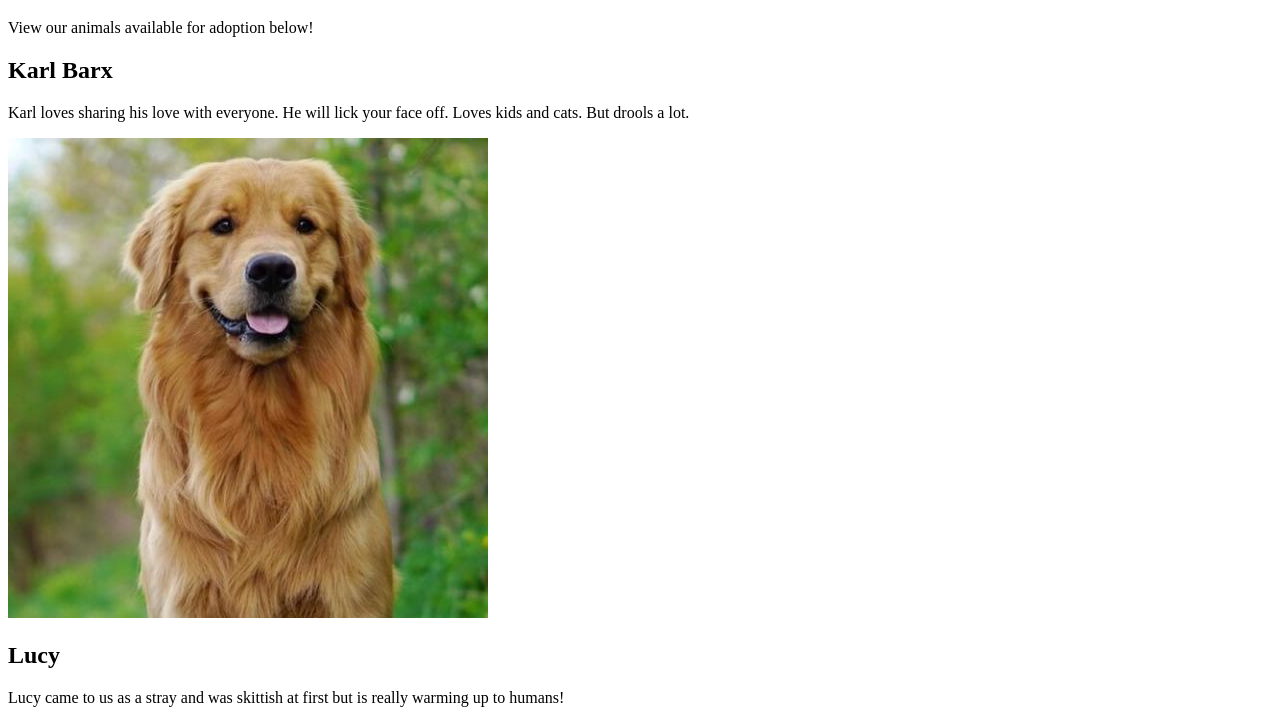
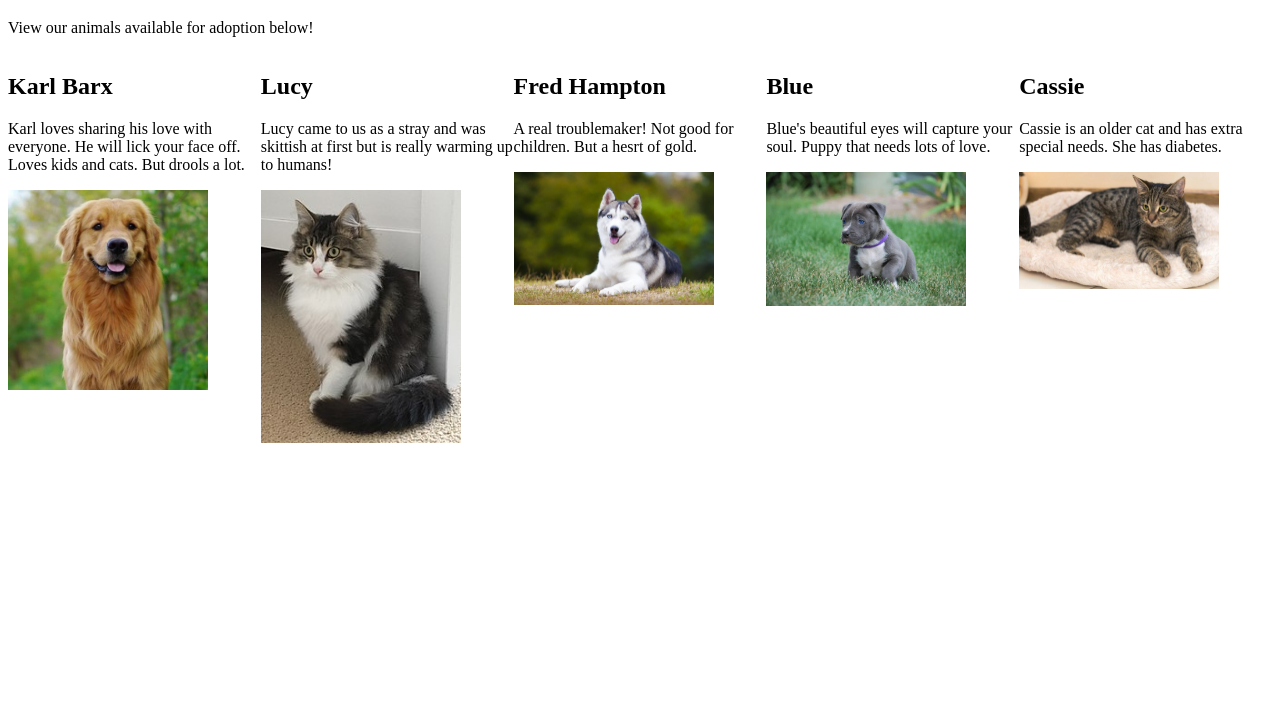
Before and after one commit to aaronjosephewert/animal-shelter-project, a plain HTML site: page index.html in a window 1280 px wide. Shown: the part 61-781 px from the top of the page. Drawn offline with Linux system fonts and the light colour scheme.

Commit message:
add css styling to divs for profiles

```diff
--- a/css/styles.css
+++ b/css/styles.css
@@ -0,0 +1,7 @@
+.profile{
+  width:20%;
+  float:left;
+}
+.profile img{
+  width:200px;
+}
--- a/index.html
+++ b/index.html
@@ -10,27 +10,27 @@
     <p>View our animals available for adoption below!</p>
   </div>
 <div>
-  <div>
+  <div class="profile">
     <h2>Karl Barx</h2>
     <p>Karl loves sharing his love with everyone. He will lick your face off. Loves kids and cats. But drools a lot.</p>
     <img src="img/golden_retriever.jpg" alt="Photo of Karl Barx">
   </div>
-  <div>
+  <div class="profile">
     <h2>Lucy</h2>
     <p>Lucy came to us as a stray and was skittish at first but is really warming up to humans!</p>
     <img src="img/tabby_cat_2.jpg" alt="Photo of Lucy the cat">
   </div>
-  <div>
+  <div class="profile">
     <h2>Fred Hampton</h2>
     <p>A real troublemaker! Not good for children. But a hesrt of gold.</p>
     <img src="img/husky.jpg" alt="Photo of Fred the husky">
   </div>
-  <div>
+  <div class="profile">
     <h2>Blue</h2>
     <p>Blue's beautiful eyes will capture your soul. Puppy that needs lots of love.</p>
     <img src="img/pitbull_pup.jpg" alt="Photo of Blue the puppy">
   </div>
-  <div>
+  <div class="profile">
     <h2>Cassie</h2>
     <p>Cassie is an older cat and has extra special needs. She has diabetes.</p>
     <img src="img/tabby_cat.jpg" alt="Photo of Cassie the kitty">
```
